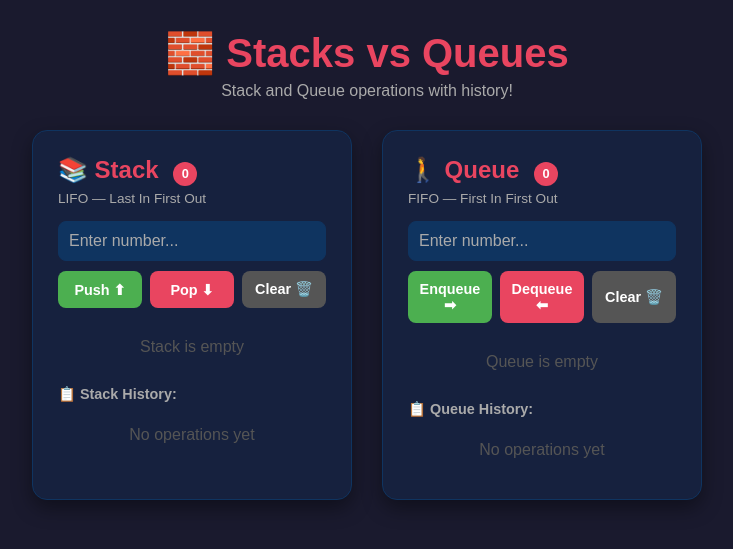
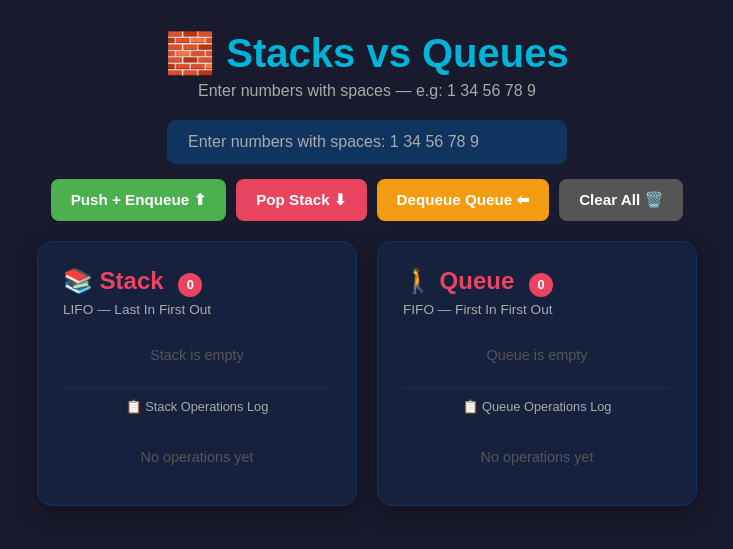
Before and after one commit to vagallamadhuri-spec/CFAI, a Django app: page / in a window 1280 px wide. Shown: the top 549 px of the page, without its empty margins (273-1006 px from the left). Run offline with Django 5.2, Linux system fonts and the light colour scheme.

Commit message:
changed title color

```diff
--- a/stackqueue/templates/index.html
+++ b/stackqueue/templates/index.html
@@ -5,10 +5,40 @@
     <style>
         * { margin: 0; padding: 0; box-sizing: border-box; }
         body { font-family: Arial; background: #1a1a2e; min-height: 100vh; padding: 30px; }
-        h1 { text-align: center; color: #e94560; font-size: 2.5rem; margin-bottom: 5px; }
-        .subtitle { text-align: center; color: #aaa; margin-bottom: 30px; }
+        h1 { text-align: center; color: #00b4d8; font-size: 2.5rem; margin-bottom: 5px; }
+        .subtitle { text-align: center; color: #aaa; margin-bottom: 20px; }
 
-        .container { display: flex; justify-content: center; gap: 30px; flex-wrap: wrap; }
+        .input-section {
+            display: flex; justify-content: center;
+            gap: 10px; margin-bottom: 15px; flex-wrap: wrap;
+        }
+        input {
+            padding: 12px 20px; border-radius: 8px;
+            border: 1px solid #0f3460; background: #0f3460;
+            color: white; font-size: 1rem; width: 400px;
+        }
+        input::placeholder { color: #aaa; }
+
+        .btn-row {
+            display: flex; justify-content: center;
+            gap: 10px; margin-bottom: 20px; flex-wrap: wrap;
+        }
+        button {
+            padding: 12px 20px; border: none;
+            border-radius: 8px; cursor: pointer;
+            font-size: 0.95rem; font-weight: bold;
+            transition: all 0.2s;
+        }
+        button:hover { opacity: 0.85; transform: scale(1.03); }
+        .btn-green  { background: #4CAF50; color: white; }
+        .btn-red    { background: #e94560; color: white; }
+        .btn-orange { background: #f39c12; color: white; }
+        .btn-clear  { background: #555; color: white; }
+
+        .container {
+            display: flex; justify-content: center;
+            gap: 20px; flex-wrap: wrap; margin-top: 20px;
+        }
 
         .box {
             background: #16213e; padding: 25px;
@@ -17,28 +47,9 @@
             border: 1px solid #0f3460;
         }
         .box h2 { color: #e94560; margin-bottom: 5px; }
-        .box p { color: #aaa; font-size: 0.85rem; margin-bottom: 15px; }
+        .box p  { color: #aaa; font-size: 0.85rem; margin-bottom: 15px; }
 
-        .input-row { display: flex; gap: 8px; margin-bottom: 10px; }
-        input {
-            flex: 1; padding: 10px; border-radius: 8px;
-            border: 1px solid #0f3460; background: #0f3460;
-            color: white; font-size: 1rem;
-        }
-        input::placeholder { color: #aaa; }
-
-        .btn-row { display: flex; gap: 8px; margin-bottom: 15px; }
-        button {
-            flex: 1; padding: 10px; border: none;
-            border-radius: 8px; cursor: pointer;
-            font-size: 0.9rem; font-weight: bold;
-            transition: all 0.2s;
-        }
-        button:hover { opacity: 0.85; transform: scale(1.03); }
-        .btn-green { background: #4CAF50; color: white; }
-        .btn-red   { background: #e94560; color: white; }
-        .btn-clear { background: #555; color: white; }
-
+        /* Items */
         .item {
             padding: 10px 15px; border-radius: 8px;
             margin-bottom: 6px; font-size: 0.95rem;
@@ -47,16 +58,24 @@
         .item-top    { background: #1a472a; color: #4CAF50; border: 1px solid #4CAF50; }
         .item-bottom { background: #4a1020; color: #e94560; border: 1px solid #e94560; }
         .item-normal { background: #0f3460; color: white; }
-        .item span   { font-size: 0.8rem; }
-        .empty { color: #555; text-align: center; padding: 15px; }
+        .item span   { font-size: 0.8rem; opacity: 0.8; }
+        .empty { color: #555; text-align: center; padding: 15px; font-size:0.9rem; }
 
-        .history { margin-top: 15px; max-height: 150px; overflow-y: auto; }
-        .history h3 { color: #aaa; font-size: 0.9rem; margin-bottom: 8px; }
-        .history-item {
-            padding: 6px 10px; border-radius: 6px;
-            margin-bottom: 5px; font-size: 0.82rem;
+        /* Log */
+        .log {
+            margin-top: 20px;
+            max-height: 200px;
+            overflow-y: auto;
+        }
+        .log h3 { color: #aaa; font-size: 0.9rem; margin-bottom: 8px; }
+        .log-item {
+            padding: 7px 12px; border-radius: 6px;
+            margin-bottom: 5px; font-size: 0.85rem;
             background: #0f3460; color: #aaa;
         }
+        .log-item.push    { border-left: 3px solid #4CAF50; color: #4CAF50; }
+        .log-item.pop     { border-left: 3px solid #e94560; color: #e94560; }
+        .log-item.error   { border-left: 3px solid #f39c12; color: #f39c12; }
 
         .size-badge {
             display: inline-block; background: #e94560;
@@ -65,33 +84,49 @@
             text-align: center; line-height: 24px;
             font-size: 0.8rem; margin-left: 8px;
         }
+
+        .divider {
+            text-align: center; color: #aaa;
+            font-size: 0.8rem; margin: 10px 0;
+            border-top: 1px solid #0f3460;
+            padding-top: 10px;
+        }
     </style>
 </head>
 <body>
 
 <h1>🧱 Stacks vs Queues</h1>
-<p class="subtitle">Stack and Queue operations with history!</p>
+<p class="subtitle">Enter numbers with spaces — e.g: 1 34 56 78 9</p>
+
+<form method="POST">
+    {% csrf_token %}
+    <div class="input-section">
+        <input type="text" name="value"
+               placeholder="Enter numbers with spaces: 1 34 56 78 9">
+    </div>
+    <div class="btn-row">
+        <button type="submit" name="action" value="push" class="btn-green">
+            Push + Enqueue ⬆
+        </button>
+        <button type="submit" name="action" value="pop" class="btn-red">
+            Pop Stack ⬇
+        </button>
+        <button type="submit" name="action" value="dequeue" class="btn-orange">
+            Dequeue Queue ⬅
+        </button>
+        <button type="submit" name="action" value="clear" class="btn-clear">
+            Clear All 🗑️
+        </button>
+    </div>
+</form>
 
 <div class="container">
 
-    <!-- STACK SIDE -->
+    <!-- STACK -->
     <div class="box">
         <h2>📚 Stack <span class="size-badge">{{ stack_size }}</span></h2>
         <p>LIFO — Last In First Out</p>
 
-        <form method="POST">
-            {% csrf_token %}
-            <div class="input-row">
-                <input type="number" name="value" placeholder="Enter number...">
-            </div>
-            <div class="btn-row">
-                <button type="submit" name="action" value="push" class="btn-green">Push ⬆</button>
-                <button type="submit" name="action" value="pop" class="btn-red">Pop ⬇</button>
-                <button type="submit" name="action" value="clear_stack" class="btn-clear">Clear 🗑️</button>
-            </div>
-        </form>
-
-        <!-- Stack items -->
         {% for item in stack reversed %}
             {% if forloop.first %}
                 <div class="item item-top">
@@ -112,35 +147,27 @@
             <div class="empty">Stack is empty</div>
         {% endfor %}
 
-        <!-- Stack History -->
-        <div class="history">
-            <h3>📋 Stack History:</h3>
-            {% for item in stack_history reversed %}
-                <div class="history-item">{{ item }}</div>
+        <div class="divider">📋 Stack Operations Log</div>
+        <div class="log">
+            {% for log in stack_log %}
+                {% if "pushed" in log %}
+                    <div class="log-item push">{{ log }}</div>
+                {% elif "popped" in log %}
+                    <div class="log-item pop">{{ log }}</div>
+                {% else %}
+                    <div class="log-item error">{{ log }}</div>
+                {% endif %}
             {% empty %}
                 <div class="empty">No operations yet</div>
             {% endfor %}
         </div>
     </div>
 
-    <!-- QUEUE SIDE -->
+    <!-- QUEUE -->
     <div class="box">
         <h2>🚶 Queue <span class="size-badge">{{ queue_size }}</span></h2>
         <p>FIFO — First In First Out</p>
 
-        <form method="POST">
-            {% csrf_token %}
-            <div class="input-row">
-                <input type="number" name="value" placeholder="Enter number...">
-            </div>
-            <div class="btn-row">
-                <button type="submit" name="action" value="enqueue" class="btn-green">Enqueue ➡</button>
-                <button type="submit" name="action" value="dequeue" class="btn-red">Dequeue ⬅</button>
-                <button type="submit" name="action" value="clear_queue" class="btn-clear">Clear 🗑️</button>
-            </div>
-        </form>
-
-        <!-- Queue items -->
         {% for item in queue %}
             {% if forloop.first %}
                 <div class="item item-top">
@@ -161,11 +188,16 @@
             <div class="empty">Queue is empty</div>
         {% endfor %}
 
-        <!-- Queue History -->
-        <div class="history">
-            <h3>📋 Queue History:</h3>
-            {% for item in queue_history reversed %}
-                <div class="history-item">{{ item }}</div>
+        <div class="divider">📋 Queue Operations Log</div>
+        <div class="log">
+            {% for log in queue_log %}
+                {% if "enqueued" in log %}
+                    <div class="log-item push">{{ log }}</div>
+                {% elif "dequeued" in log %}
+                    <div class="log-item pop">{{ log }}</div>
+                {% else %}
+                    <div class="log-item error">{{ log }}</div>
+                {% endif %}
             {% empty %}
                 <div class="empty">No operations yet</div>
             {% endfor %}
```
